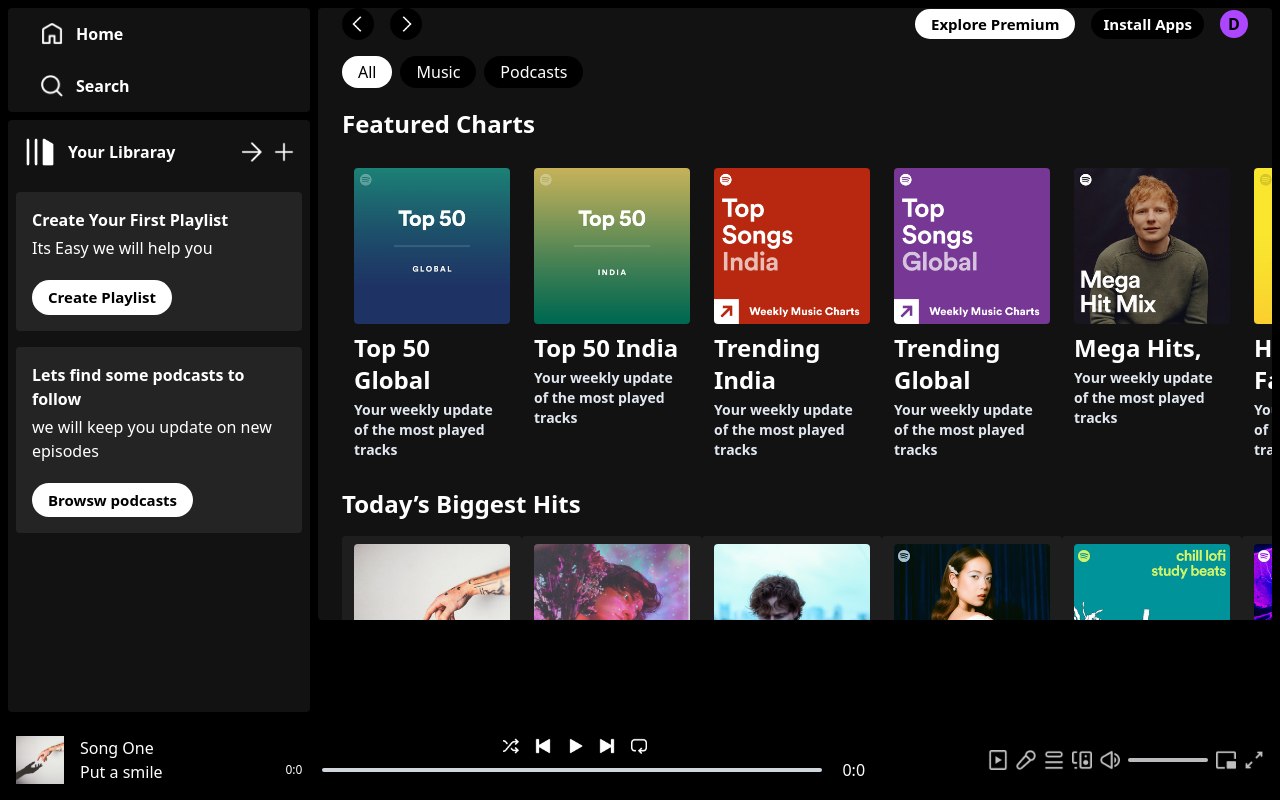
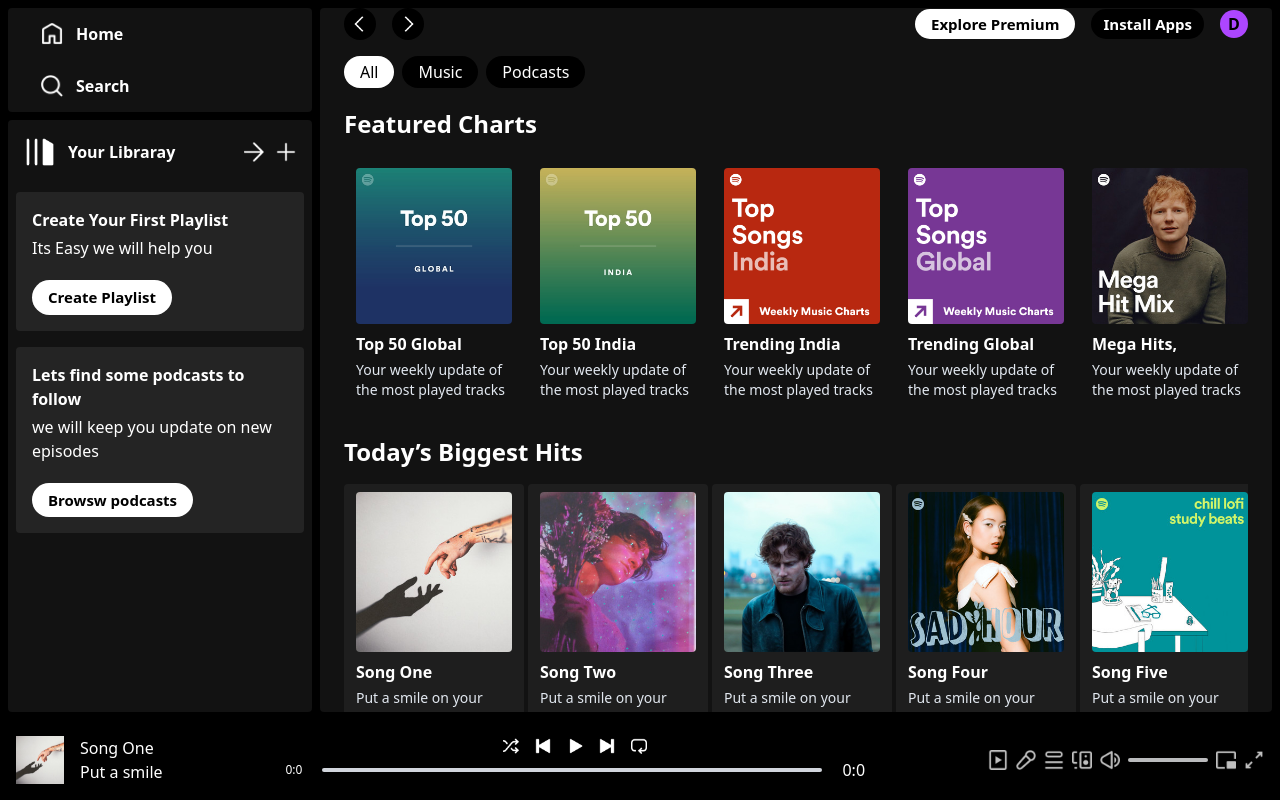
Before and after one commit to Laiba60/Musical-Website, a React (Vite) app in the folder vite-project/: page / in a window 1280 px wide. Built offline with nearby package versions, Linux system fonts and the light colour scheme.

Commit message:
add vertical scrollbar

```diff
--- a/vite-project/src/components/Display.jsx
+++ b/vite-project/src/components/Display.jsx
@@ -23,13 +23,14 @@
   return (
    <div
   ref={displayRef}
-      className="w-[100%] m-2 px-6 rounded bg-[#121212] h-[85%] text-white overflow-auto lg:w-[75%] lg:ml-0"
+  className="flex-1 m-2 px-6 rounded bg-[#121212] text-white overflow-auto lg:w-[75%] lg:ml-0"
 >
   <Routes>
     <Route path="/" element={<DisplayHome />} />
     <Route path="/album/:id" element={<DisplayAlbum />} />
   </Routes>
 </div>
+
   );
 };
 
--- a/vite-project/src/components/DisplayHome.jsx
+++ b/vite-project/src/components/DisplayHome.jsx
@@ -1,25 +1,35 @@
 import React from 'react'
 import NavBar from './NabBar'
-import {albumsData} from '../assets/images/assets'
+import { albumsData } from '../assets/images/assets'
 import AlbumItem from './AlbumItem'
-import {songsData} from '../assets/images/assets'
+import { songsData } from '../assets/images/assets'
 import SongsItem from "./SongsItem";
-
 
 const DisplayHome = () => {
   return (
     <>
-   <NavBar/>
-   <div className="my-5 font-bold text-2xl">
+      <NavBar />
+
+
+      <div className="my-5">
         <h1 className="my-5 font-bold text-2xl">Featured Charts</h1>
-    <div className="flex">
-    {albumsData.map((item,index)=>(<AlbumItem key={index} name={item.name} desc={item.desc} id={item.id} image={item.image}/>))}
+        <div className="grid grid-cols-2 gap-4 max-h-64 overflow-y-auto sm:grid-cols-3 md:grid-cols-4 lg:grid-cols-5">
+          {albumsData.map((item, index) => (
+            <AlbumItem
+              key={index}
+              name={item.name}
+              desc={item.desc}
+              id={item.id}
+              image={item.image}
+            />
+          ))}
+        </div>
       </div>
 
-   </div>
+      {/* Today’s Biggest Hits */}
       <div className="my-5">
         <h1 className="mb-4 font-bold text-2xl">Today’s Biggest Hits</h1>
-  <div className="flex ">
+        <div className="grid grid-cols-2 gap-4 max-h-64 overflow-y-auto sm:grid-cols-3 md:grid-cols-4 lg:grid-cols-5">
           {songsData.map((item, index) => (
             <SongsItem
               key={index}
@@ -32,8 +42,6 @@
           ))}
         </div>
       </div>
-
-
     </>
   )
 }
```
Lines whose indentation alone changed are shown as unchanged.
